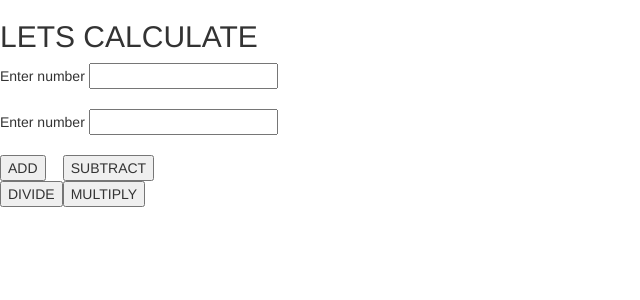
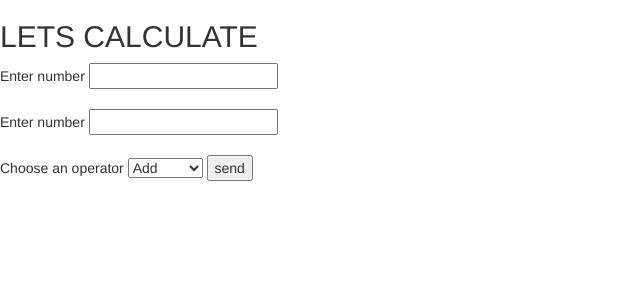
Before and after one commit to Claire56/AuntieClaireCode-Calculator, a Flask app: page / in a window 1280 px wide. Shown: the top 300 px of the page, without its empty margins (0-640 px from the left). Run offline with Flask 2, Linux system fonts and the light colour scheme; some libraries are stand-ins or nearby versions.

Commit message:
using helper_funtion

```diff
--- a/server.py
+++ b/server.py
@@ -1,4 +1,4 @@
-from helper_functions import *
+from helper_functions import adding, subtraction, multiplication, modulo
 # from flask import Flask ,render_template, session,jsonify, request ,redirect, make_response
 # from flask_debugtoolbar import DebugToolbarExtension
 from jinja2 import StrictUndefined
@@ -20,20 +20,21 @@ def homepage():
     if request.method == "POST":
         val1 = int(request.form["num1"])
         val2 = int(request.form["num2"])
+        operator = request.form["operator"]
 
 
 
-        if (request.form.get("add")):
-            res = val1 + val2
+        if operator == "add":
+            res = adding(val1, val2)
             return render_template('home.html', val=res)
-        if (request.form.get("Sub")):
-            res = val1 - val2
+        if operator == "subtract":
+            res = subtraction(val1, val2)
             return render_template('home.html', val=res)
-        if (request.form.get("div")):
-            res = val1 / val2
+        if operator == "multiply":
+            res = multiplication(val1, val2)
             return render_template('home.html', val=res)
-        if (request.form.get("mult")):
-            res = val1 * val2
+        if operator == "modula":
+            res = modulo(val1, val2)
             return render_template('home.html', val=res)
 
     else:
--- a/templates/home.html
+++ b/templates/home.html
@@ -1,4 +1,4 @@
-{%  extends  'base.html' %}
+ {%  extends  'base.html' %}
 
 {% block head %}
 
@@ -15,16 +15,15 @@
   <br>
   Enter number <input type="number" name="num2" min="1"><br>
   <br>
-  <table>
-    <tr>
-  <td><input type="submit" name="add" value="ADD"/></td>
-  <td><input type="submit" name="Sub" value="SUBTRACT"/></td>
-</tr>
-<tr>
-  <td><input type="submit" name="div" value="DIVIDE"/></td>
-  <td><input type="submit" name="mult" value="MULTIPLY"/></td>
-</tr>
-</table>
+
+  <lable>Choose an operator</lable>
+  <select name="operator" id="operator">
+    <option value="add">Add</option>
+    <option value="subtract">Subtract</option>
+    <option value="multiply">Multiply</option>
+    <option value="modula">Modula</option>
+  </select>
+  <input type="submit" name="send" value="send"/>
 
 
 
```
